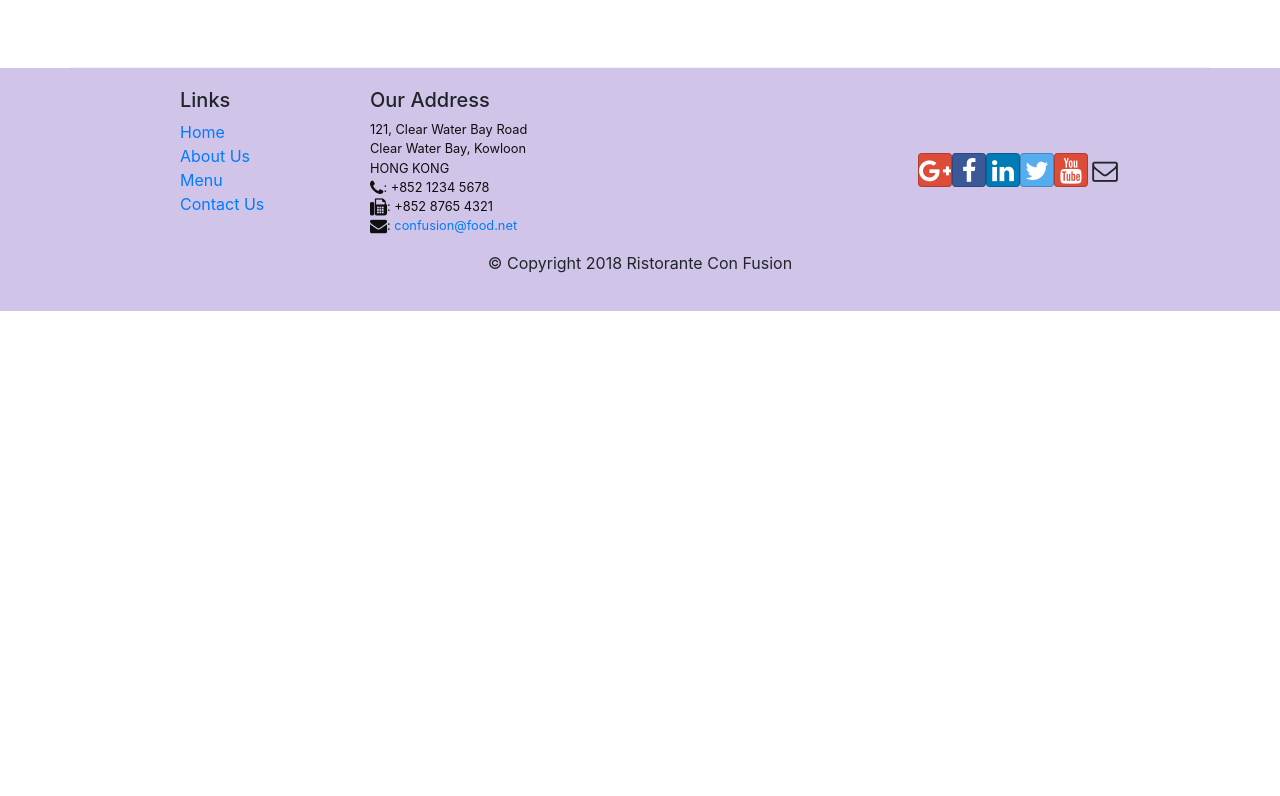
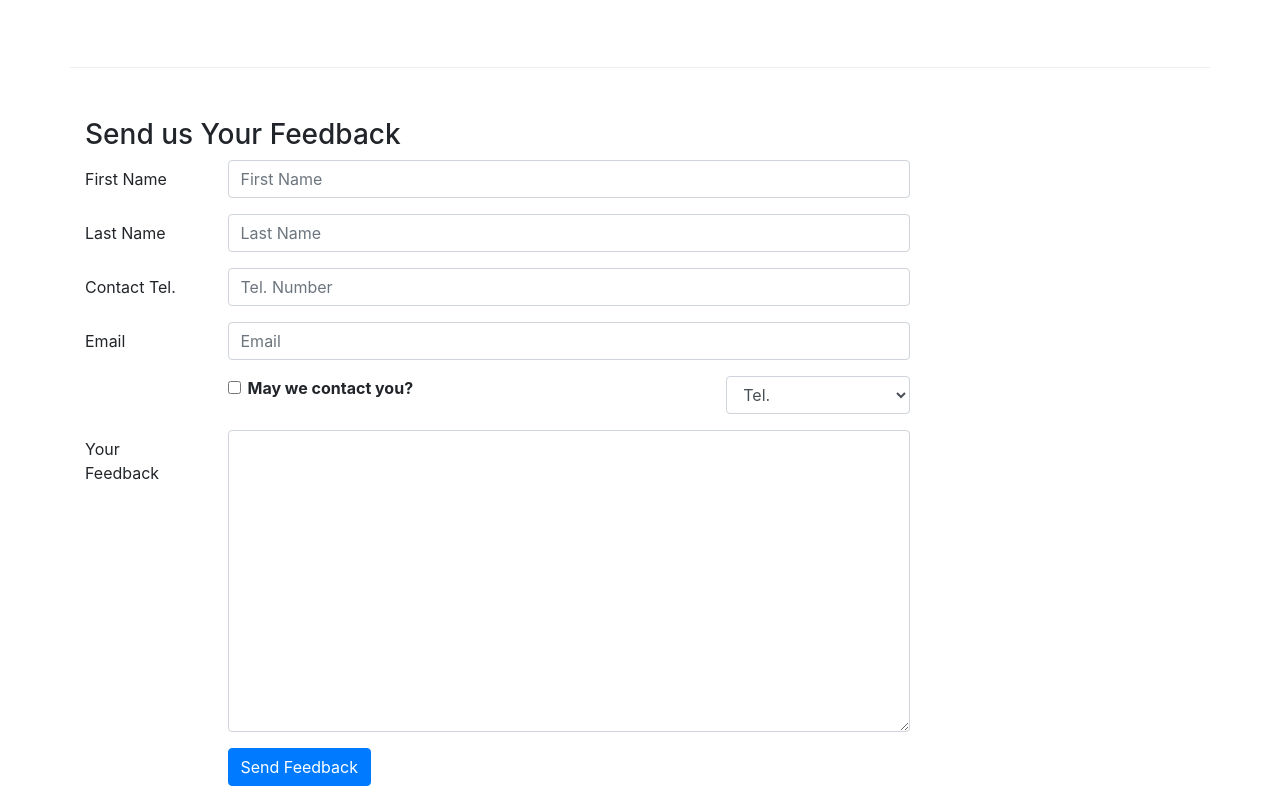
Before and after one commit to medsep/Front-end-web-dev-with-react, a React (Create React App) app: page /contactus in a window 1280 px wide. Shown: the part 824-1620 px from the top of the page. Before the commit the page ends 1135 px from the top, so only its background shows below. Built offline with nearby package versions, Linux system fonts and the light colour scheme.

Commit message:
Controlled Forms

```diff
--- a/src/components/ContactComponent.js
+++ b/src/components/ContactComponent.js
@@ -1,8 +1,46 @@
-import React from 'react';
-import {Breadcrumb, BreadcrumbItem} from 'reactstrap';
+import React, {Component} from 'react';
+import {Breadcrumb, BreadcrumbItem, Button, Form, FormGroup, Label, Input, Col} from 'reactstrap';
 import {Link} from 'react-router-dom';
 
-function Contact(props) {
+class Contact extends Component {
+
+    constructor(props){
+        super(props);
+
+        this.state={
+            firstname:'',
+            lastname:'',
+            telnum:'',
+            email:'',
+            agree: false,
+            contactType:'Tel.',
+            message:''
+        };
+
+        this.handleInputChange = this.handleInputChange.bind(this);
+        this.handleSubmit = this.handleSubmit.bind(this);
+
+    }
+
+    handleInputChange(event){
+        const target = event.target;
+        const value = target.type === 'checkbox' ? target.checked : target.value;
+        const name = target.name;
+
+        this.setState({
+            [name] : value
+        });
+
+    }
+
+    handleSubmit(event){
+        console.log('Current State is: ' + JSON.stringify(this.state));
+        alert('Current State is: ' + JSON.stringify(this.state));
+        event.preventDefault();
+    }
+
+
+    render(){
         return(
             <div className="container">
                         <div className="row">
@@ -41,8 +79,92 @@
                         </div>
                     </div>
                 </div>
+                <div className="row row-content">
+                    <div className="col-12">
+                        <h3>Send us Your Feedback</h3>
+                    </div>
+                    <div className="col-12 col-md-9">
+                        <Form onSubmit={this.handleSubmit}>
+                            <FormGroup row>
+                                <Label htmlFor="firstname" md={2}>First Name</Label>
+                                <Col md={10}>
+                                    <Input type="text" id="firstname" name="firstname"
+                                    placeholder="First Name"
+                                    value={this.state.firstname}
+                                    onChange={this.handleInputChange}/>
+                                </Col>
+                            </FormGroup>
+                            <FormGroup row>
+                                <Label htmlFor="lastname" md={2}>Last Name</Label>
+                                <Col md={10}>
+                                    <Input type="text" id="lastname" name="lastname"
+                                    placeholder="Last Name"
+                                    value={this.state.lastname}
+                                    onChange={this.handleInputChange} />
+                                </Col>
+                            </FormGroup>
+                            <FormGroup row>
+                                <Label htmlFor="telnum" md={2}>Contact Tel.</Label>
+                                <Col md={10}>
+                                    <Input type="tel" id="telnum" name="telnum"
+                                    placeholder="Tel. Number"
+                                    value={this.state.telnum}
+                                    onChange={this.handleInputChange} />
+                                </Col>
+                            </FormGroup>
+                            <FormGroup row>
+                                <Label htmlFor="email" md={2}>Email</Label>
+                                <Col md={10}>
+                                    <Input type="email" id="email" name="email"
+                                    placeholder="Email"
+                                    value={this.state.email}
+                                    onChange={this.handleInputChange} />
+                                </Col>
+                            </FormGroup>
+                            <FormGroup row>
+                                <Col md={{size: 6, offset: 2}}>
+                                <FormGroup check>
+                                    <Label check>
+                                        <Input type="checkbox" name="agree"
+                                        checked={this.state.agree}
+                                        onChange={this.handleInputChange} /> {' '}
+                                        <strong>May we contact you?</strong>
+                                    </Label>
+                                </FormGroup>
+                                </Col>
+                                <Col md={{size: 3, offset: 1}}>
+                                    <Input type="select" name="contactType"
+                                    value={this.state.contactType}
+                                    onChange={this.handleInputChange}>
+                                        <option>Tel.</option>
+                                        <option>Email</option>
+                                    </Input>
+                                </Col>
+                            </FormGroup>
+                            <FormGroup row>
+                                <Label htmlFor="message" md={2}>Your Feedback</Label>
+                                <Col md={10}>
+                                    <Input type="textarea" id="message" name="message"
+                                    rows="12"
+                                    value={this.state.message}
+                                    onChange={this.handleInputChange} />
+                                </Col>
+                            </FormGroup>
+                            <FormGroup row>
+                                <Col md={{size:10, offset:2}}>
+                                    <Button type="submit" color="primary">
+                                        Send Feedback
+                                    </Button>
+                                    </Col>
+                            </FormGroup>
+                        </Form>
+                    </div>
+                </div>
             </div>
         );
+
+    }
+
 }
 
 export default Contact;
```
Lines whose indentation alone changed are shown as unchanged.
